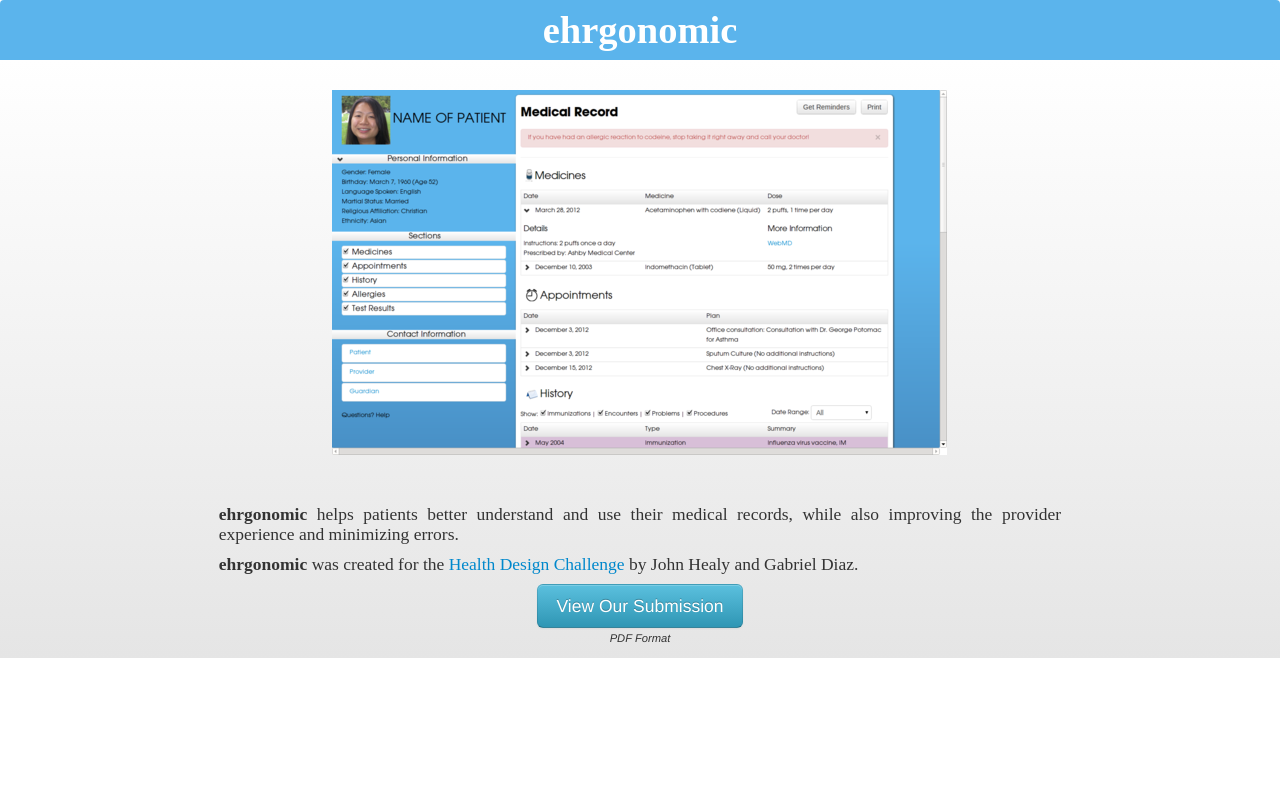
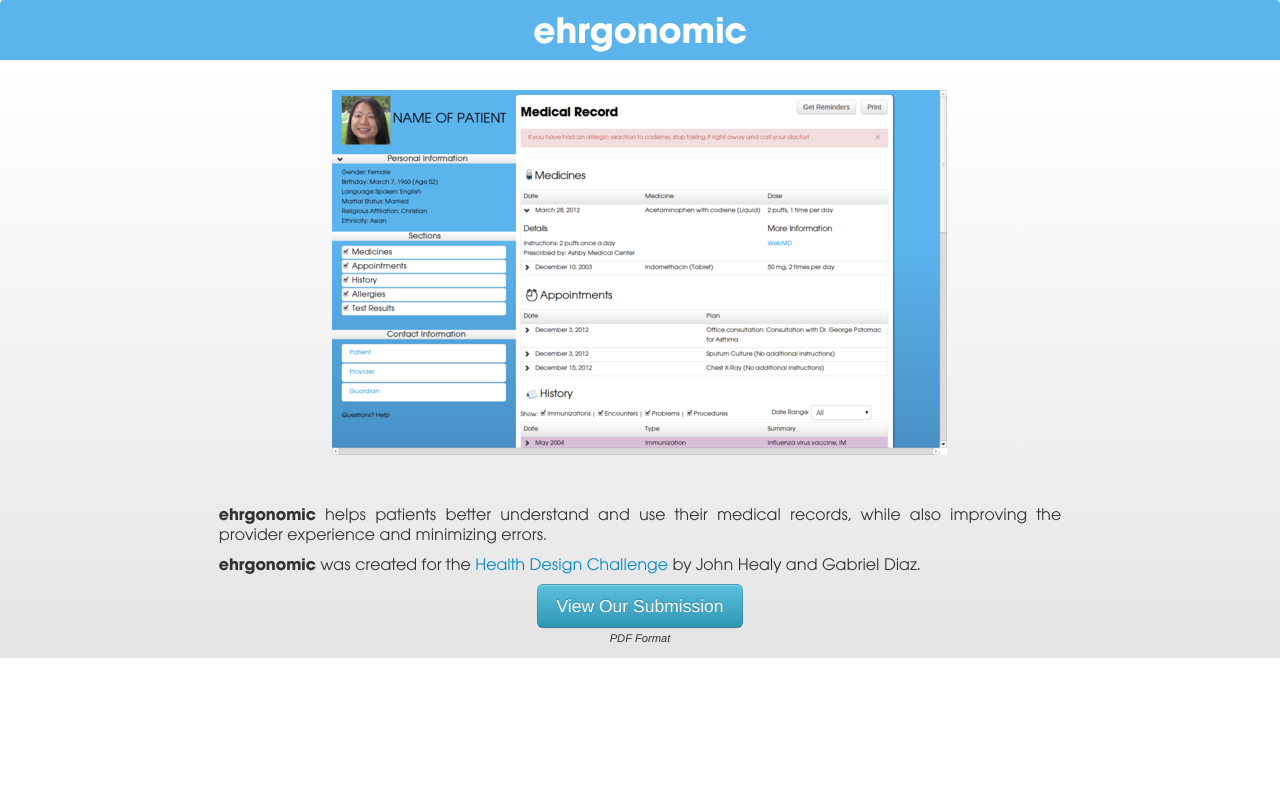
Before and after one commit to johnthealy3/ehrgonomic, a Django app: page / in a window 1280 px wide. Run offline with Django 3.2, Linux system fonts and the light colour scheme; some libraries are stand-ins or nearby versions; some web fonts are replaced.

Commit message:
font fix

```diff
--- a/static/css/ehrgonomic.css
+++ b/static/css/ehrgonomic.css
@@ -1,10 +1,10 @@
 @font-face {
     font-family: 'AvalonBold';
-    src: url('avalon-bold-webfont.eot');
-    src: url('avalon-bold-webfont.eot?#iefix') format('embedded-opentype'),
-         url('avalon-bold-webfont.woff') format('woff'),
-         url('avalon-bold-webfont.ttf') format('truetype'),
-         url('avalon-bold-webfont.svg#avalon_mediumbold') format('svg');
+    src: url('/static/fonts/avalon-bold-webfont.eot');
+    src: url('/static/fonts/avalon-bold-webfont.eot?#iefix') format('embedded-opentype'),
+         url('/static/fonts/avalon-bold-webfont.woff') format('woff'),
+         url('/static/fonts/avalon-bold-webfont.ttf') format('truetype'),
+         url('/static/fonts/avalon-bold-webfont.svg#avalon_mediumbold') format('svg');
     font-weight: normal;
     font-style: normal;
 
@@ -12,11 +12,11 @@
 
 @font-face {
     font-family: 'AvalonRegular';
-    src: url('avalon-book-webfont.eot');
-    src: url('avalon-book-webfont.eot?#iefix') format('embedded-opentype'),
-         url('avalon-book-webfont.woff') format('woff'),
-         url('avalon-book-webfont.ttf') format('truetype'),
-         url('avalon-book-webfont.svg#avalonregular') format('svg');
+    src: url('/static/fonts/avalon-book-webfont.eot');
+    src: url('/static/fonts/avalon-book-webfont.eot?#iefix') format('embedded-opentype'),
+         url('/static/fonts/avalon-book-webfont.woff') format('woff'),
+         url('/static/fonts/avalon-book-webfont.ttf') format('truetype'),
+         url('/static/fonts/avalon-book-webfont.svg#avalonregular') format('svg');
     font-weight: normal;
     font-style: normal;
 
```
